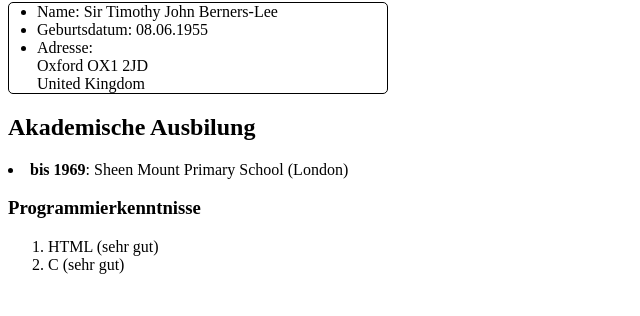
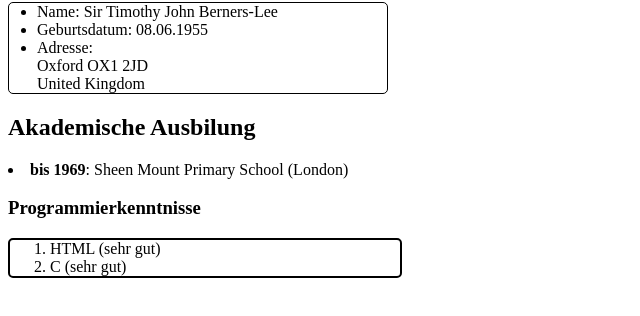
Before and after one commit to EZZZX/webtech_sheet_1, a plain HTML site: page index.html in a window 1280 px wide. Shown: the part 398-714 px from the top of the page, without its empty margins (0-640 px from the left). Drawn offline with Linux system fonts and the light colour scheme.

Commit message:
styling inside html

```diff
--- a/index.html
+++ b/index.html
@@ -26,10 +26,9 @@
     <h2>Akademische Ausbilung</h2>
     <li><b>bis 1969</b>: Sheen Mount Primary School (London)</li>
     <h3>Programmierkenntnisse</h3>
-    <ol>
+    <ol style = "border: 2px solid black; width: 350px; border-radius: 5px">
         <li> HTML (sehr gut)</li>
         <li> C (sehr gut)</li>
-
     </ol>
     <script src = "script.js"></script>
   </body>
```
